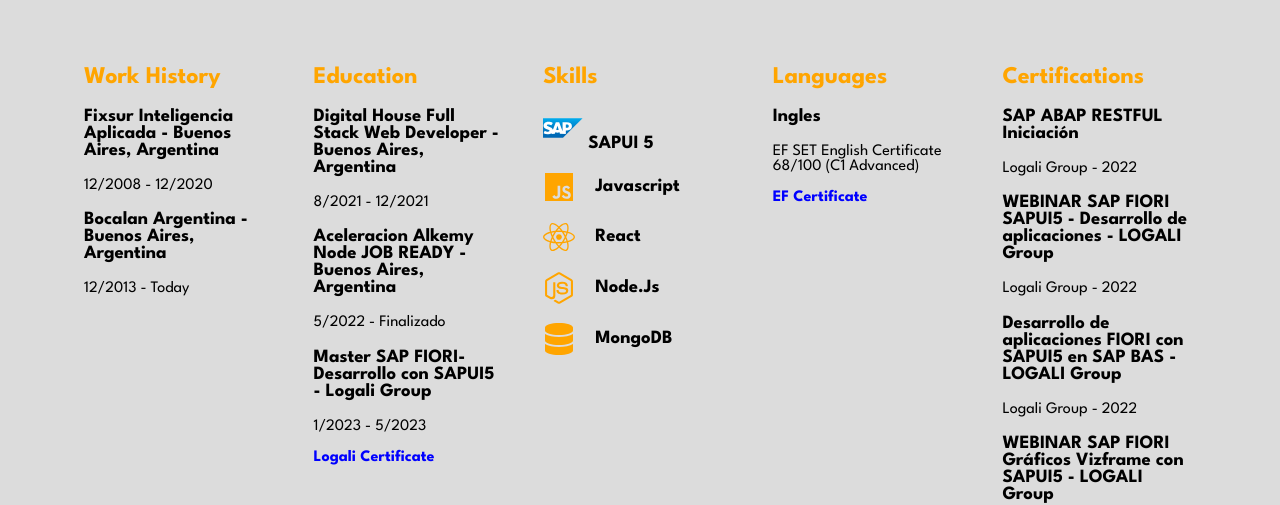
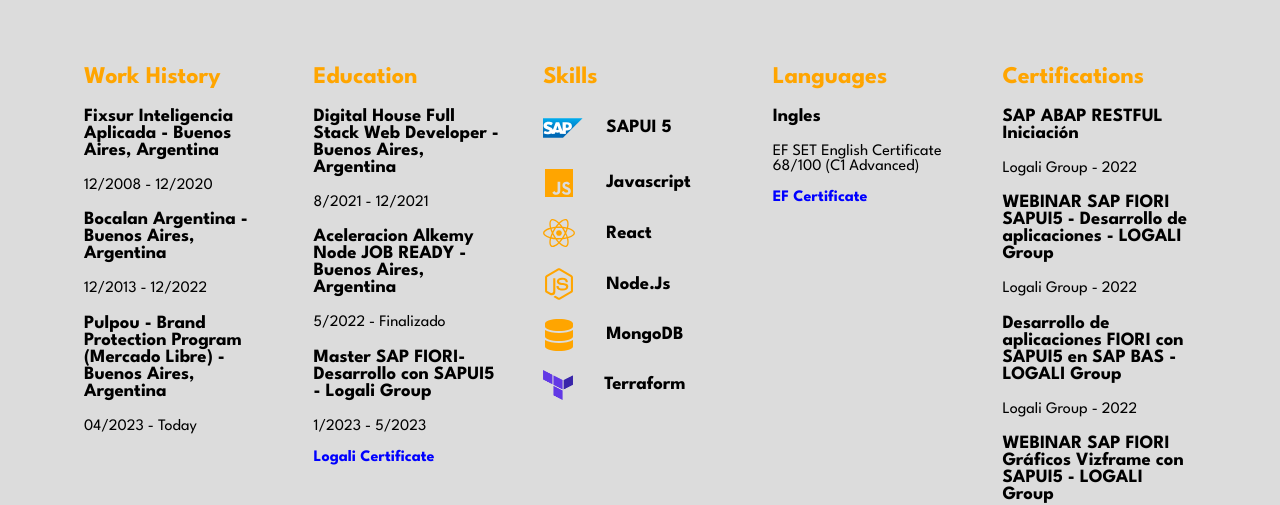
Before and after one commit to guillote87/portfolio, a React (Create React App) app: page / in a window 1280 px wide. Shown: the part 1031-1536 px from the top of the page. Built offline with nearby package versions, Linux system fonts and the light colour scheme; a web font is replaced by a local one.

Commit message:
Testing routes 404

```diff
--- a/src/components/About/About.css
+++ b/src/components/About/About.css
@@ -6,7 +6,7 @@
 }
 
 .about-title {
-   padding-top: 20px;
+    padding-top: 20px;
     width: 90%;
     margin: auto;
     font-size: 2.5rem;
@@ -18,11 +18,13 @@
     width: 90%;
     display: flex;
     flex-wrap: wrap;
-  justify-content: center;
+    justify-content: center;
 }
-.about-bio{
+
+.about-bio {
     width: 90%;
 }
+
 .profile-img {
     width: 200px;
     height: 200px;
@@ -32,9 +34,16 @@
     background-size: cover;
     background-image: url(../../images/portfolio.jpeg);
 }
-.sap-img{
+
+.sap-img {
     width: 40px;
     height: 40px;
+    margin-right: 7px;
+}
+.terra-img {
+    width: 30px;
+    height: 30px;
+    margin-right: 15px;
 }
 
 .bio-title {
@@ -51,7 +60,7 @@
     margin: auto;
     width: 90%;
     align-items: center;
-    }
+}
 
 .info-section {
     padding: 10px;
@@ -62,6 +71,12 @@
     color: orange
 }
 
+.info-subtitle {
+    display: flex;
+    align-items: center;
+    gap: 1rem;
+}
+
 .info-subtitle svg {
     font-size: 2rem;
     margin-right: 15px;
@@ -69,9 +84,9 @@
     vertical-align: middle;
 }
 
-.certificate{
+.certificate {
     font-weight: bold;
-    color:blue ;
+    color: blue;
 }
 
 @media screen and (min-width: 768px) {
@@ -84,9 +99,11 @@
     .about-bio {
         width: 70%;
     }
+
     .bio-description {
         font-size: 1.5rem;
     }
+
     .about-title {
         font-size: 4rem;
     }
--- a/src/components/About/About.js
+++ b/src/components/About/About.js
@@ -2,6 +2,7 @@
 import "./About.css"
 import img from "../../images/portfolio.jpeg"
 import sap from "../../images/sap-vector-logo.svg"
+import terraform from '../../images/terraform.png'
 import { FaJs, FaReact, FaNodeJs, FaDatabase } from "react-icons/fa";
 
 
@@ -31,7 +32,10 @@
                         <p className="info-date">12/2008 - 12/2020</p>
 
                         <h3 className="info-subtitle">Bocalan Argentina - Buenos Aires, Argentina </h3>
-                        <p className="info-date">12/2013 - Today</p>
+                        <p className="info-date">12/2013 - 12/2022</p>
+
+                        <h3 className="info-subtitle">Pulpou - Brand Protection Program (Mercado Libre) - Buenos Aires, Argentina </h3>
+                        <p className="info-date">04/2023 - Today</p>
                     </div>
                     <div className="info-section">
                         <h2 className="info-title">Education</h2>
@@ -56,6 +60,7 @@
                         <h3 className="info-subtitle"><FaReact /> React </h3>
                         <h3 className="info-subtitle"><FaNodeJs /> Node.Js </h3>
                         <h3 className="info-subtitle"><FaDatabase /> MongoDB </h3>
+                        <h3 className="info-subtitle"><img className='terra-img' src={terraform} alt="terraform"/> Terraform </h3>
 
                     </div>
                     <div className="info-section">
```
Also changed, not shown: src/images/terraform.png (added).
